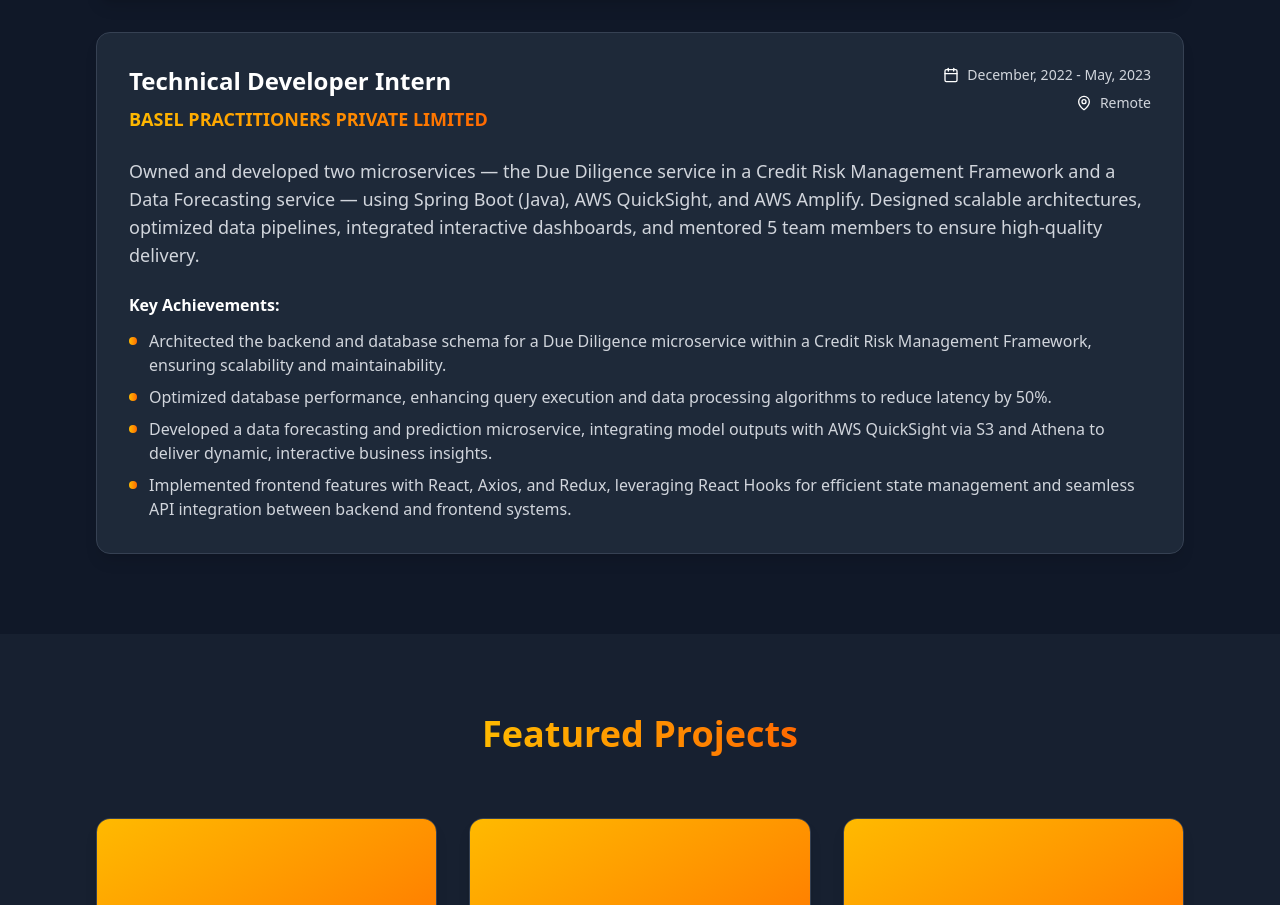
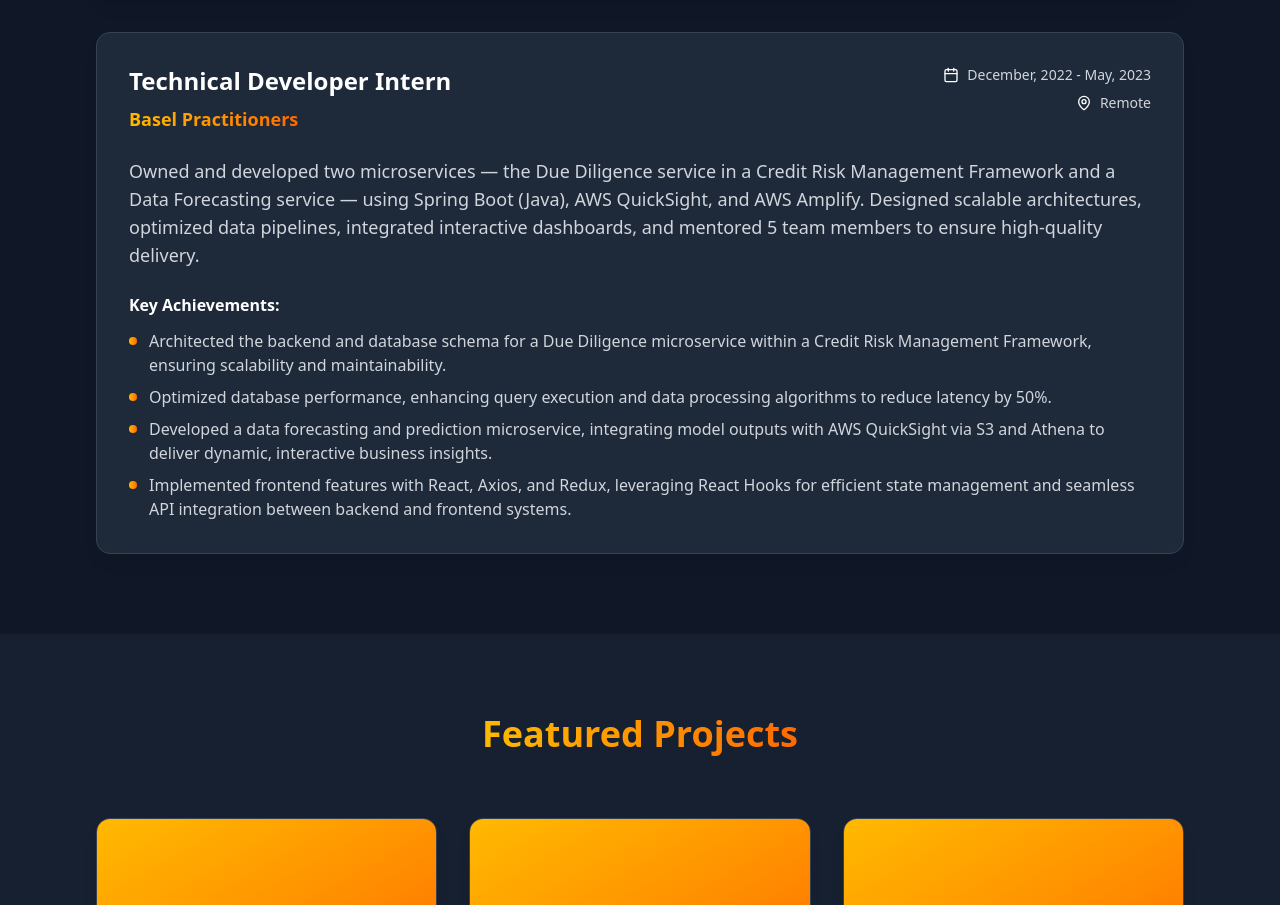
Before and after one commit to deluxe-wizard-seven/portfolio-website, a React (Vite) app: page / in a window 1280 px wide. Shown: the part 3110-4015 px from the top of the page. Built offline with nearby package versions, Linux system fonts and the light colour scheme.

Commit message:
updated resume.

```diff
--- a/src/App.tsx
+++ b/src/App.tsx
@@ -341,7 +341,7 @@
     },
     {
       title: "Technical Developer Intern",
-      company: "BASEL PRACTITIONERS PRIVATE LIMITED",
+      company: "Basel Practitioners",
       period: "December, 2022 - May, 2023",
       location: "Remote",
       description:
```
Also changed, not shown: 1 other file (tests, documents, lock files or other folders).
